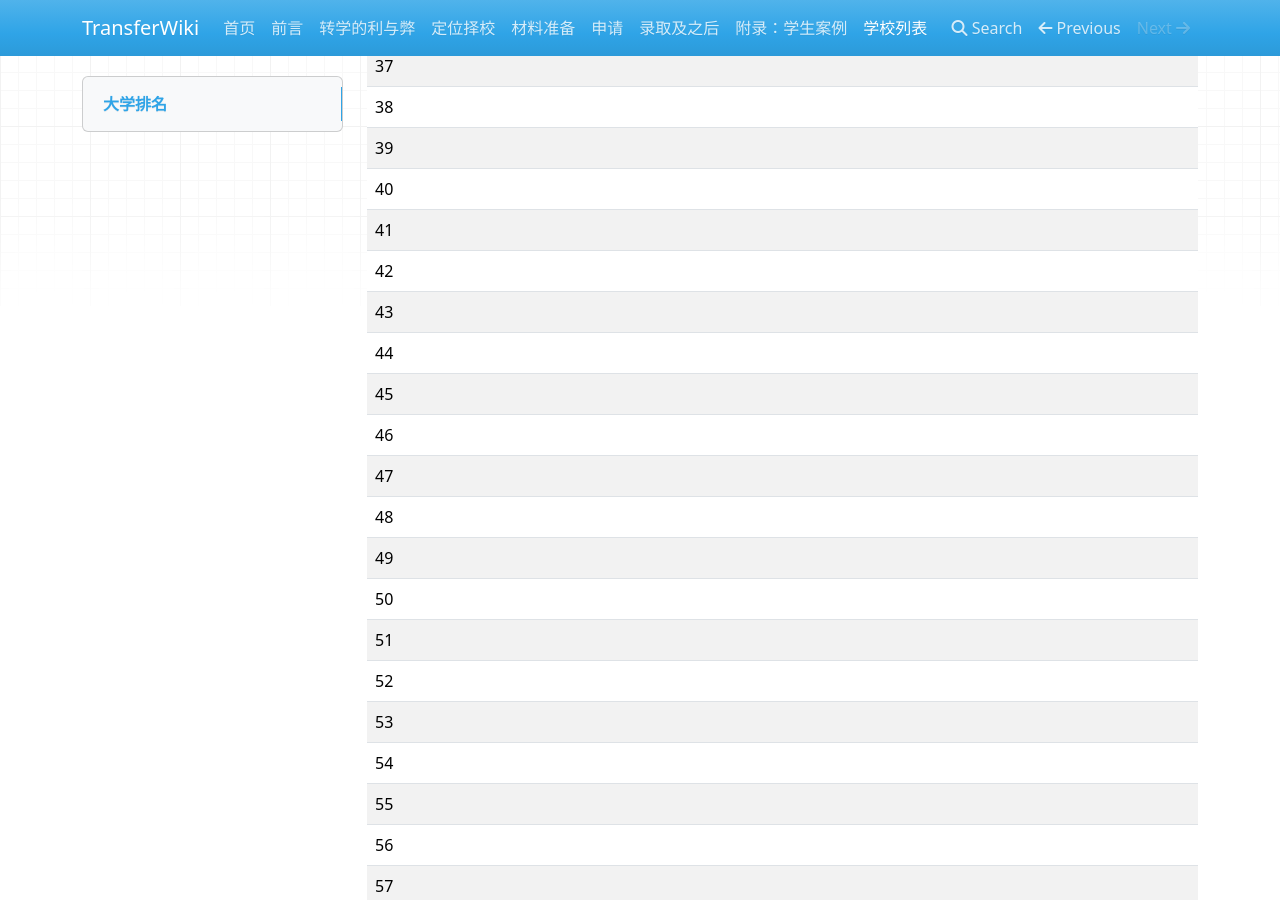
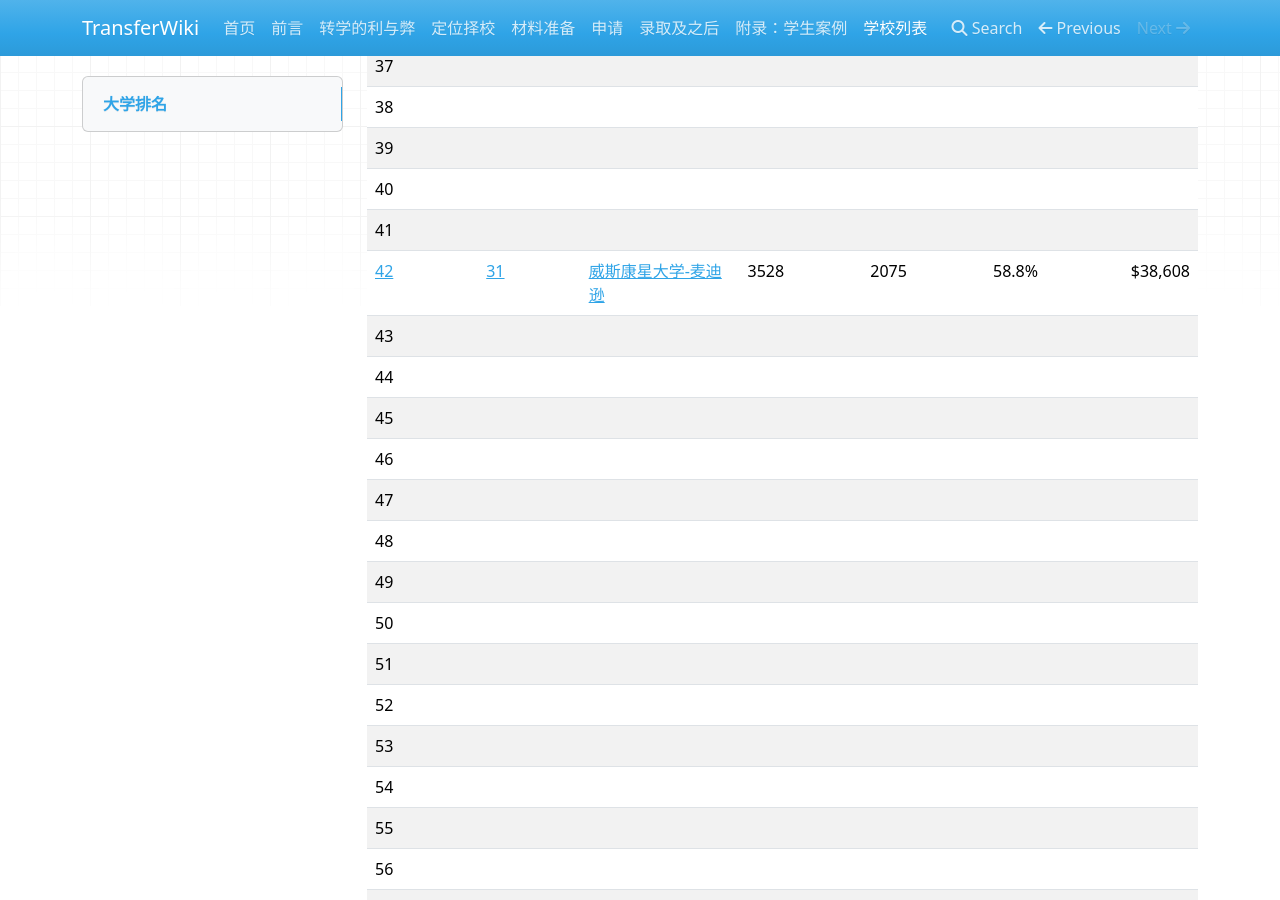
Before and after one commit to SihanXU/TransferWiki, an MkDocs documentation site: the page built from docs/school_list.md, in a window 1280 px wide and 900 px high, scrolled down 1653 px. Built offline with MkDocs 1.6.1, drawn with Linux system fonts in a browser that asks for light colours; nearby versions of some CDN libraries.

Commit message:
Update school_list.md

```diff
--- a/docs/school_list.md
+++ b/docs/school_list.md
@@ -43,7 +43,7 @@
 | 39 |   |   |   |   |   |   |
 | 40 |   |   |   |   |   |   |
 | 41 |   |   |   |   |   |   |
-| 42 |   |   |   |   |   |   |
+| [42](https://www.usnews.com/best-colleges/university-of-wisconsin-3895) | [31](https://www.shanghairanking.com/institution/university-of-wisconsin-madison)  | [威斯康星大学-麦迪逊](/schools/wisc)  |  3528 |  2075 | 58.8%  | $38,608  |
 | 43 |   |   |   |   |   |   |
 | 44 |   |   |   |   |   |   |
 | 45 |   |   |   |   |   |   |
```
